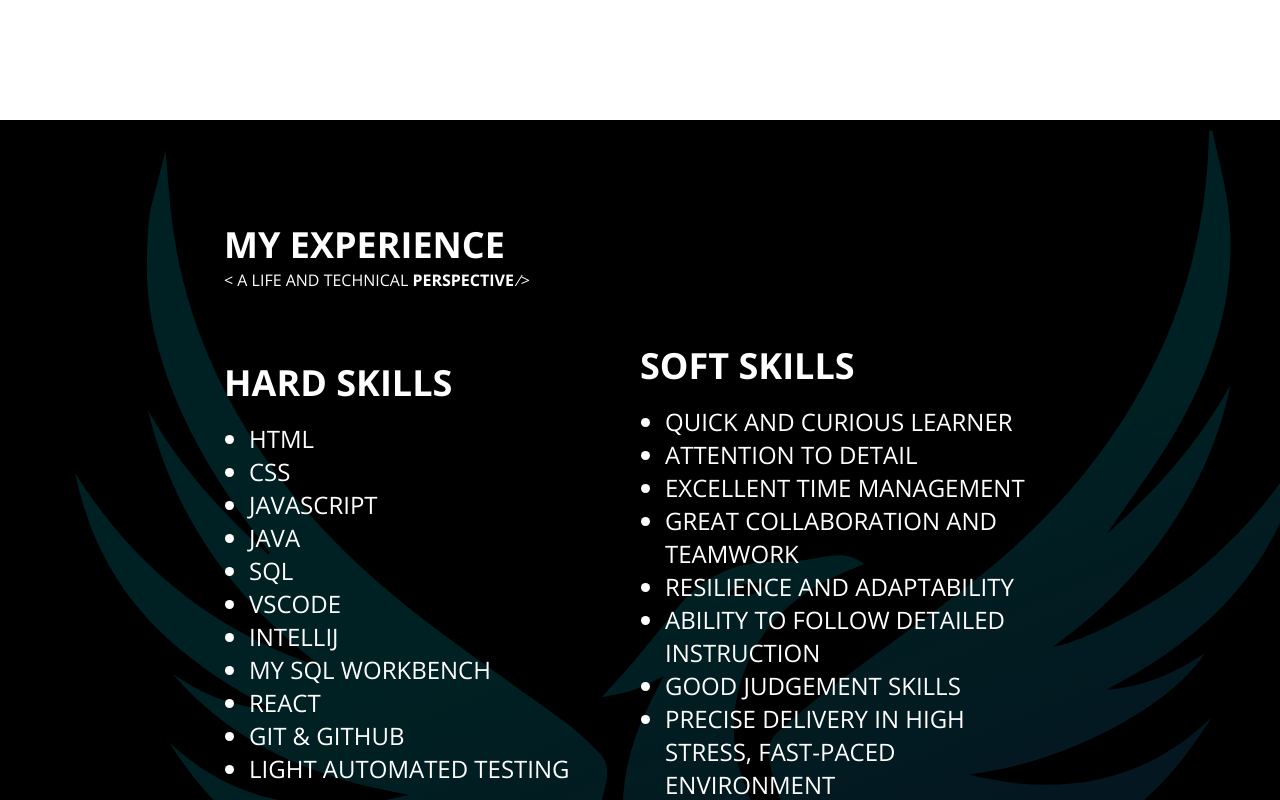
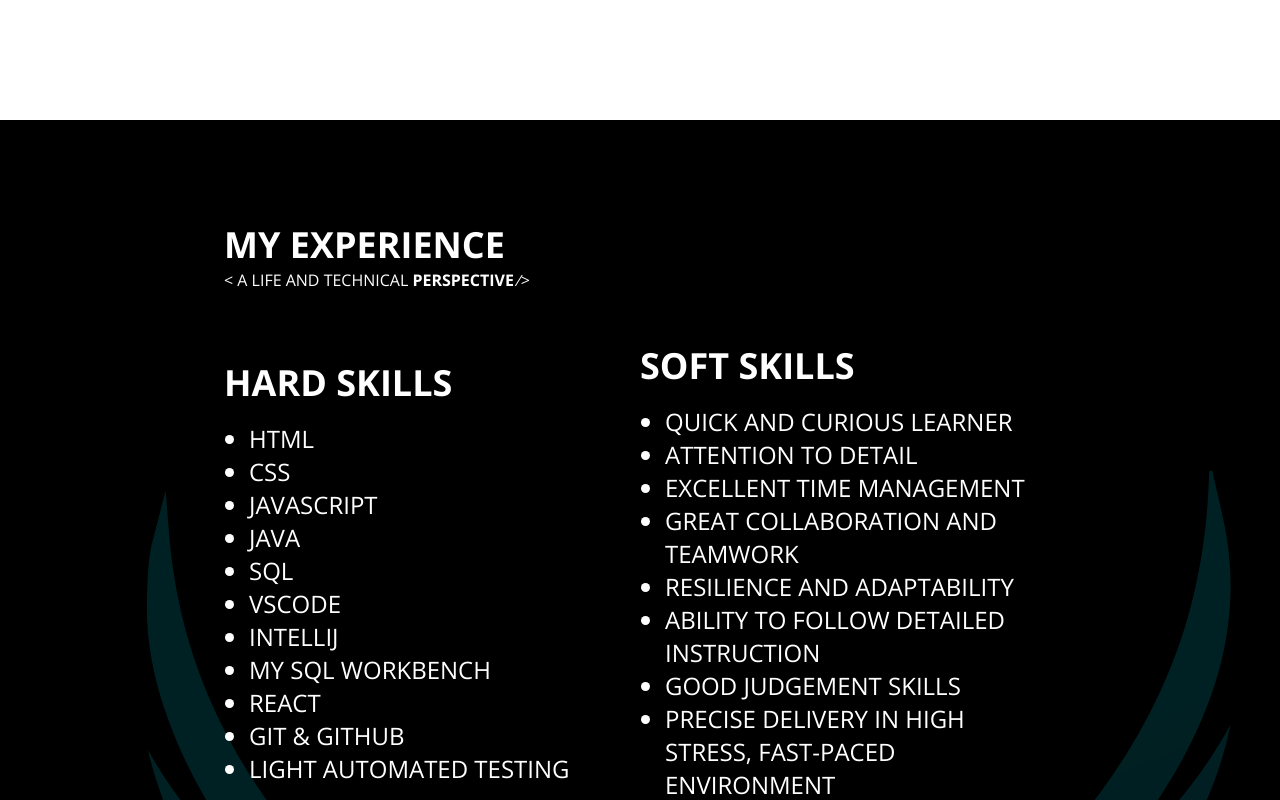
Before and after one commit to ha-x-3/portfolio, a React (Vite) app: page / in a window 1280 px wide. Shown: the part 680-1480 px from the top of the page. Built offline with nearby package versions, Linux system fonts and the light colour scheme.

Commit message:
Added dynamic parallax effect for mySkills background

```diff
--- a/src/App.css
+++ b/src/App.css
@@ -60,14 +60,25 @@
   min-height: 100vh;
   background-color: #000000;
   color: white;
+  position: relative;
+  overflow: hidden;
+}
+
+.parallaxBackground {
+  position: absolute;
+  top: 0;
+  left: 0;
+  right: 0;
+  bottom: 0;
   background-image: url('./assets/Phoenix.svg');
-  background-attachment: fixed;
   background-repeat: no-repeat;
   background-size: 1229px 1328px;
   background-position: top 10px left 75px;
 }
 
 .skillsContent {
+  position: relative;
+  z-index: 1;
   width: 65vw;
   display: flex;
   flex-direction: column;
@@ -109,5 +120,5 @@ li {
 }
 
 .myWork {
-  min-height: 50vh;
+  min-height: 100vh;
 }
--- a/src/App.jsx
+++ b/src/App.jsx
@@ -1,4 +1,4 @@
-import React, { useState, useEffect } from 'react';
+import React, { useState, useEffect, useRef } from 'react';
 import NavBar from './components/NavBar';
 import Home from './components/Home';
 import MySkills from './components/MySkills';
@@ -8,18 +8,25 @@ import './App.css';
 function App() {
 
   const [showNav, setShowNav] = useState(false);
+  const [startParallax, setStartParallax] = useState(false);
+  const mySkillsRef = useRef(null);
+  const myWorkRef = useRef(null);
 
   useEffect(() => {
     const handleScroll = () => {
+		const scrollThreshold = window.innerHeight * 0.05;
+		setShowNav(window.scrollY > scrollThreshold);
 
-      const scrollThreshold = window.innerHeight * 0.05;
+		if (myWorkRef.current && mySkillsRef.current) {
+			const myWorkRect = myWorkRef.current.getBoundingClientRect();
+			const mySkillsRect = mySkillsRef.current.getBoundingClientRect();
+			const triggerPoint = window.innerHeight * 0.95; // 5% of viewport height from bottom
 
-      if (window.scrollY > scrollThreshold) {
-        setShowNav(true);
-      } else {
-        setShowNav(false);
-      }
-    };
+			setStartParallax(
+				myWorkRect.top < triggerPoint && mySkillsRect.bottom > 0
+			);
+		}
+	};
 
     window.addEventListener('scroll', handleScroll);
 
@@ -30,13 +37,16 @@ function App() {
   }, []);
 
   return (
-    <div className='App'>
-       <NavBar showNav={showNav}/>
-      <Home />
-      <MySkills />
-      <MyWork />
-    </div>
-  )
+		<div className='App'>
+			<NavBar showNav={showNav} />
+			<Home />
+			<MySkills
+				ref={mySkillsRef}
+				startParallax={startParallax}
+			/>
+			<MyWork ref={myWorkRef} />
+		</div>
+  );
 }
 
 export default App;
--- a/src/components/MySkills.jsx
+++ b/src/components/MySkills.jsx
@@ -1,14 +1,43 @@
-import React from 'react';
+import React, { useEffect, useRef } from 'react';
 
-export default function MySkills() {
+const MySkills = React.forwardRef(({ startParallax }, ref) => {
+	const backgroundRef = useRef(null);
+
+	useEffect(() => {
+		// Set initial background position
+		if (backgroundRef.current) {
+			backgroundRef.current.style.backgroundPosition =
+				'top 10px left 75px';
+		}
+
+		const handleParallax = () => {
+			if (startParallax && backgroundRef.current) {
+				const scrolled = window.scrollY;
+				const currentY = 350 - scrolled * 0.5; // Start at 350px and move up
+				backgroundRef.current.style.backgroundPosition = `left 75px top ${currentY}px`;
+			}
+		};
+
+		window.addEventListener('scroll', handleParallax);
+		return () => window.removeEventListener('scroll', handleParallax);
+	}, [startParallax]);
+
 	return (
-		<div className='mySkills'>
+		<div
+			className='mySkills'
+			ref={ref}
+		>
+			<div
+				className='parallaxBackground'
+				ref={backgroundRef}
+			>
 				<div className='skillsContent'>
 					<div className='skillsHeading'>
 						<h1>MY EXPERIENCE</h1>
 						<p>
 							&lt; A LIFE AND TECHNICAL{' '}
-						<span className='bold'>PERSPECTIVE</span> &#8725;&gt;
+							<span className='bold'>PERSPECTIVE</span>{' '}
+							&#8725;&gt;
 						</p>
 					</div>
 					<div className='skills'>
@@ -38,11 +67,17 @@ export default function MySkills() {
 								<li>RESILIENCE AND ADAPTABILITY</li>
 								<li>ABILITY TO FOLLOW DETAILED INSTRUCTION</li>
 								<li>GOOD JUDGEMENT SKILLS</li>
-							<li>PRECISE DELIVERY IN HIGH STRESS, FAST-PACED ENVIRONMENT</li>
+								<li>
+									PRECISE DELIVERY IN HIGH STRESS, FAST-PACED
+									ENVIRONMENT
+								</li>
 							</ul>
 						</div>
 					</div>
 				</div>
 			</div>
+		</div>
 	);
-}
+});
+
+export default MySkills;
--- a/src/components/MyWork.jsx
+++ b/src/components/MyWork.jsx
@@ -1,16 +1,20 @@
 import React from 'react'
 
-export default function MyWork() {
-  return (
-		<div className='myWork'>
+const MyWork = React.forwardRef((props, ref) => {
+	return (
+		<div
+			className='myWork'
+			ref={ref}
+		>
 			<div className='workHeading'>
 				<h1>MY PORTFOLIO</h1>
 				<p>
-					&lt; A GLANCE AT MY
-                    {' '}
+					&lt; A GLANCE AT MY{' '}
 					<span className='bold'>CAPABILITIES</span> &#8725;&gt;
 				</p>
 			</div>
 		</div>
-  );
-}
+	);
+});
+
+export default MyWork;
```
Lines whose indentation alone changed are shown as unchanged.
